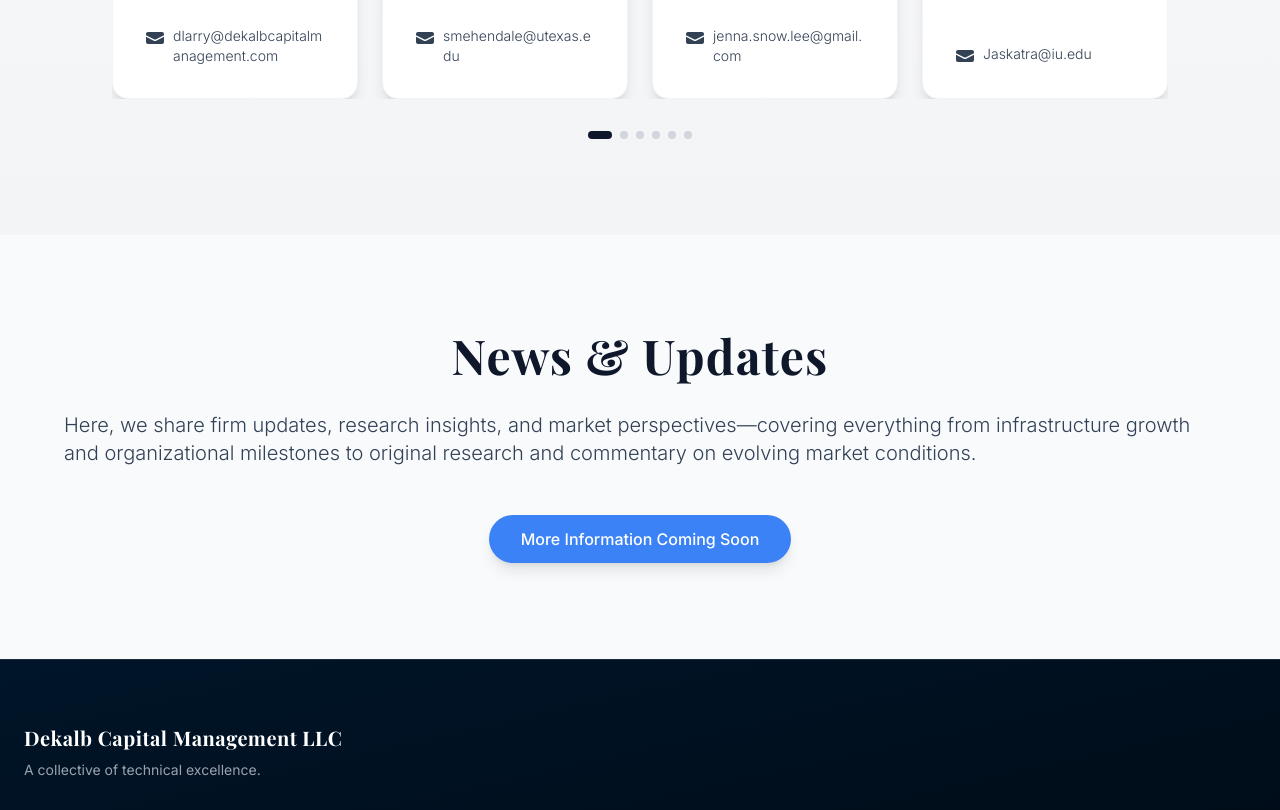
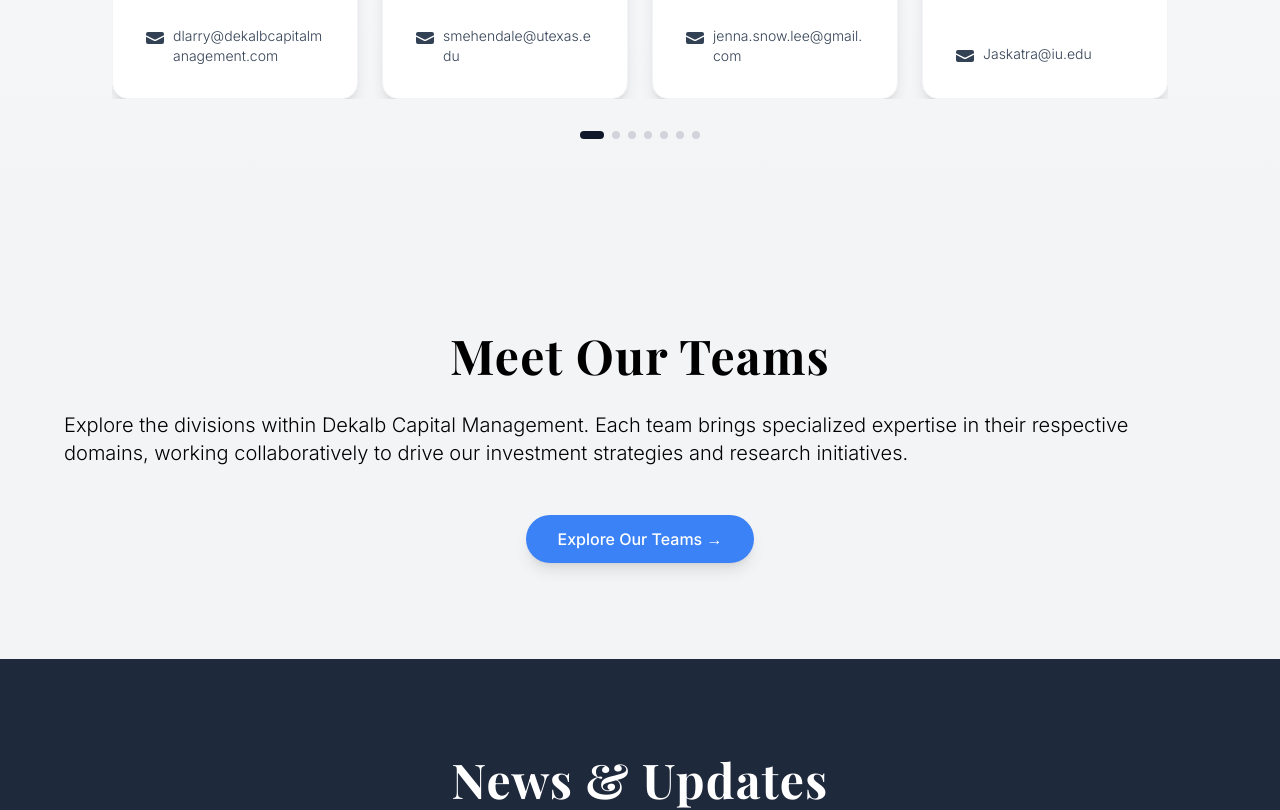
Before and after one commit to Dekalb-Capital-Management-LLC/public-website, a React (Create React App) app: page / in a window 1280 px wide. Shown: the part 2500-3310 px from the top of the page. Built offline with nearby package versions, Linux system fonts and the light colour scheme.

Commit message:
Add TeamsAdvertiseSection component for team overview and exploration

```diff
--- a/public/index.html
+++ b/public/index.html
@@ -7,7 +7,7 @@
     <meta name="theme-color" content="#000000" />
     <meta
       name="description"
-      content="Web site created using create-react-app"
+      content="Dekalb Capital Management LLC Public Website"
     />
     <link rel="apple-touch-icon" href="%PUBLIC_URL%/logo192.png" />
     <!--
--- a/src/components/sections/CardGrid.js
+++ b/src/components/sections/CardGrid.js
@@ -5,6 +5,7 @@ import jennaImg from "../../assets/headshots/JennaLee.jpg";
 import jayantImg from "../../assets/headshots/Jayant.jpeg";
 import tanishq from "../../assets/headshots/TanishqHeadshot.jpg";
 import tim from "../../assets/headshots/Timheadshot.jpg";
+import yash from "../../assets/headshots/yashyardi.jpg";
 
 function Card({ img, name, role, email }) {
   return (
@@ -66,8 +67,15 @@ export default function CardGrid() {
     },
     {
       name: "Tim Schramek",
-      role: "Northern Illinois University",
+      role: "Finance @ Northern Illinois University",
+      email: "timothyschramek@dekalbcapitalmanagement.com",
       img: tim,
+    },
+     {
+      name: "Yash Yardi",
+      role: "Computer Science & Physics @ UIUC",
+      email: "yyard@illinois.edu",
+      img: yash,
     },
   ];
 
--- a/src/components/sections/NewsSection.js
+++ b/src/components/sections/NewsSection.js
@@ -3,20 +3,20 @@ import ScrollAnimation from "../common/ScrollAnimation";
 
 export default function NewsSection() {
   return (
-    <section className="bg-secondary py-24 px-6 text-center">
+    <section className="bg-slate-800 py-24 px-6 text-center">
       <ScrollAnimation animation="fade-in-up">
-        <h1 className="text-6xl md:text-5xl font-bold mb-8 max-w-4xl mx-auto font-heading text-primary">News & Updates</h1>
+        <h1 className="text-6xl md:text-5xl font-bold mb-8 max-w-4xl mx-auto font-heading text-white">News & Updates</h1>
       </ScrollAnimation>
 
       <ScrollAnimation animation="fade-in-up" delay={200}>
-        <p className="text-left text-primaryLight text-lg md:text-xl max-w-6xl mx-auto mb-12 leading-relaxed font-light">
+        <p className="text-left text-white text-lg md:text-xl max-w-6xl mx-auto mb-12 leading-relaxed font-light">
           Here, we share firm updates, research insights, and market perspectives—covering everything from infrastructure growth and organizational milestones to original research and commentary on evolving market conditions.
         </p>
       </ScrollAnimation>
 
       <ScrollAnimation animation="fade-in-up" delay={400}>
         <div className="flex flex-col sm:flex-row gap-6 justify-center">
-          <button className="btn-primary">More Information Coming Soon</button>
+          <button className="btn-secondary">More Information Coming Soon</button>
           {/* <button className="btn-outline">News Highlights</button> */}
         </div>
       </ScrollAnimation>
--- /dev/null
+++ b/src/components/sections/TeamsAdvertiseSection.js
@@ -0,0 +1,27 @@
+import React from "react";
+import { Link } from "react-router-dom";
+import ScrollAnimation from "../common/ScrollAnimation";
+
+export default function TeamsAdvertiseSection() {
+  return (
+    <section className="bg-gray-100 py-24 px-6 text-center">
+      <ScrollAnimation animation="fade-in-up">
+        <h1 className="text-6xl md:text-5xl font-bold mb-8 max-w-4xl mx-auto font-heading text-black">Meet Our Teams</h1>
+      </ScrollAnimation>
+
+      <ScrollAnimation animation="fade-in-up" delay={200}>
+        <p className="text-left text-lg md:text-xl max-w-6xl mx-auto mb-12 leading-relaxed font-light text-black">
+          Explore the divisions within Dekalb Capital Management. Each team brings specialized expertise in their respective domains, working collaboratively to drive our investment strategies and research initiatives.
+        </p>
+      </ScrollAnimation>
+
+      <ScrollAnimation animation="fade-in-up" delay={400}>
+        <div className="flex flex-col sm:flex-row gap-6 justify-center">
+          <Link to="/teams">
+            <button className="btn-primary">Explore Our Teams &rarr;</button>
+          </Link>
+        </div>
+      </ScrollAnimation>
+    </section>
+  );
+}
--- a/src/pages/Home.js
+++ b/src/pages/Home.js
@@ -1,6 +1,7 @@
 import TitleSection from "../components/sections/TitleSection";
 import AboutSection from "../components/sections/AboutSection";
 import TeamSection from "../components/sections/TeamSection";
+import TeamsAdvertiseSection from "../components/sections/TeamsAdvertiseSection";
 import NewsSection from "../components/sections/NewsSection";
 
 function Home() {
@@ -11,9 +12,9 @@ function Home() {
       <AboutSection />
       {/* Team Section */}
       <TeamSection />
+      <TeamsAdvertiseSection />
       <NewsSection />
     </div>
-
   );
 }
 
```
Also changed, not shown: src/assets/headshots/yashyardi.jpg (added).
